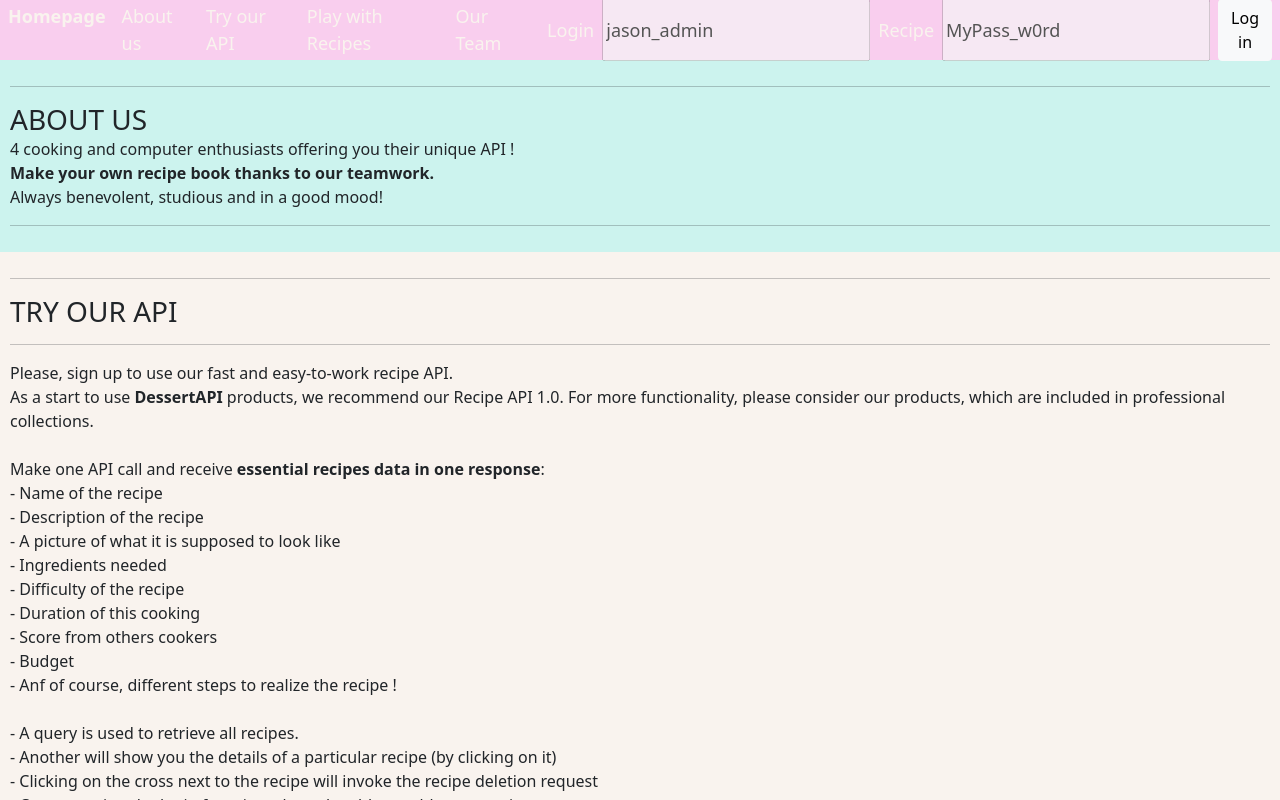
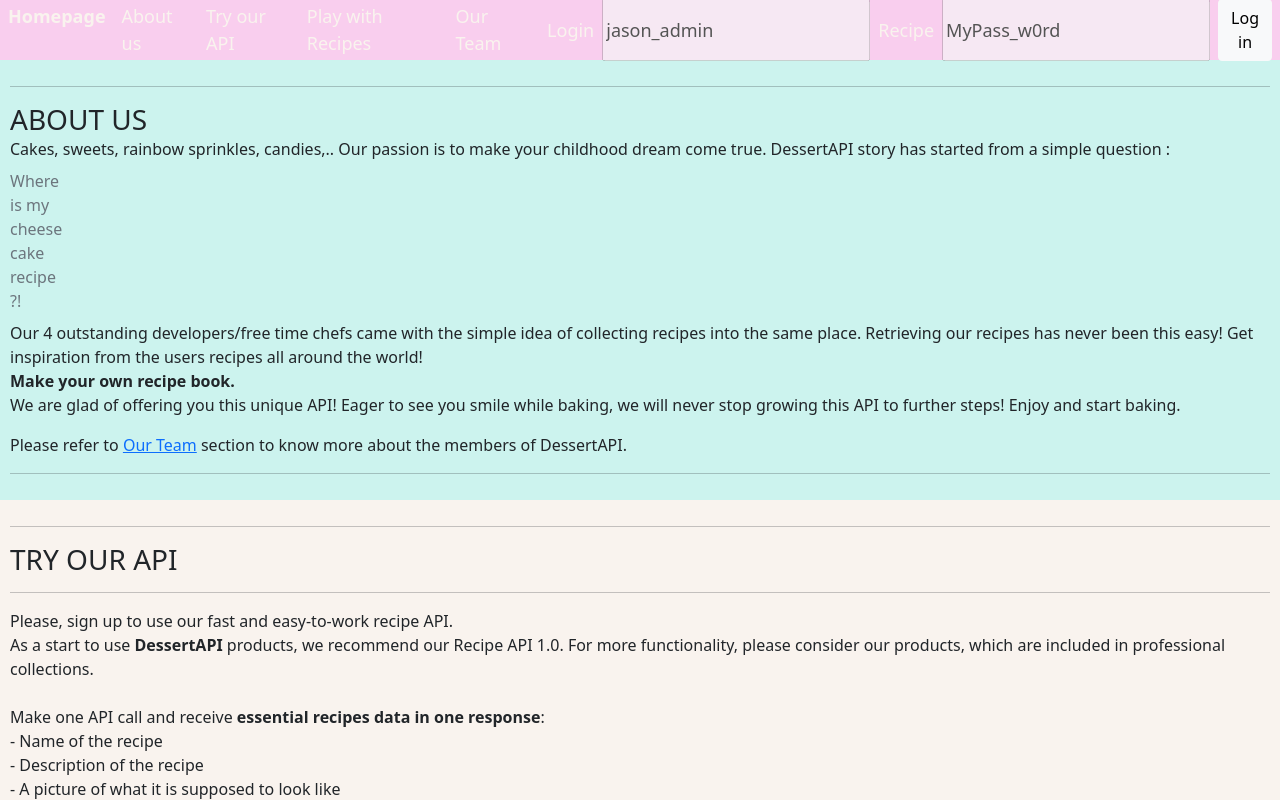
Before and after one commit to MM12300/CSHARP-front, an Angular app in the folder front-api/: page / in a window 1280 px wide. Shown: the top 800 px of the page. Built offline with nearby package versions, Linux system fonts and the light colour scheme; no server answers.

Commit message:
about us completion

```diff
--- a/front-api/src/app/home/home.component.html
+++ b/front-api/src/app/home/home.component.html
@@ -3,10 +3,18 @@
   <hr>
   <h3>ABOUT US</h3>
   <p>
-    4 cooking and computer enthusiasts offering you their unique API ! <br>
-    <strong>Make your own recipe book thanks to our teamwork.</strong><br>
-    Always benevolent, studious and in a good mood!
+    Cakes, sweets, rainbow sprinkles, candies,.. Our passion is to make your childhood dream come true.
+    DessertAPI story has started from a simple question : <caption>Where is my cheese cake recipe ?!</caption>
+    Our 4 outstanding developers/free time chefs came with the simple idea of collecting recipes into the same place.
+    Retrieving our recipes has never been this easy!
+    Get inspiration from the users recipes all around the world!
+    <br><strong>Make your own recipe book.</strong><br>
+    We are glad of offering you this unique API!
+
+    Eager to see you smile while baking, we will never stop growing this API to further steps!
+    Enjoy and start baking.
   </p>
+  <p>Please refer to <a href="#team">Our Team</a> section to know more about the members of DessertAPI.</p>
   <hr>
 </section>
 <section id="try">
```
